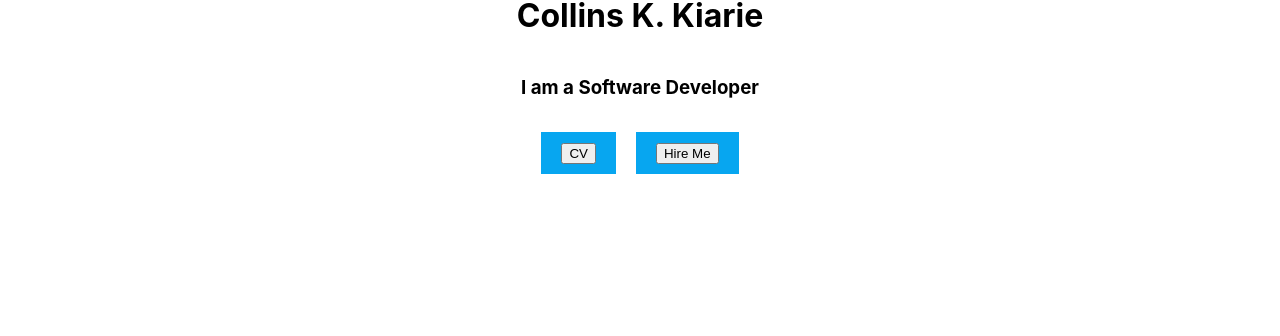
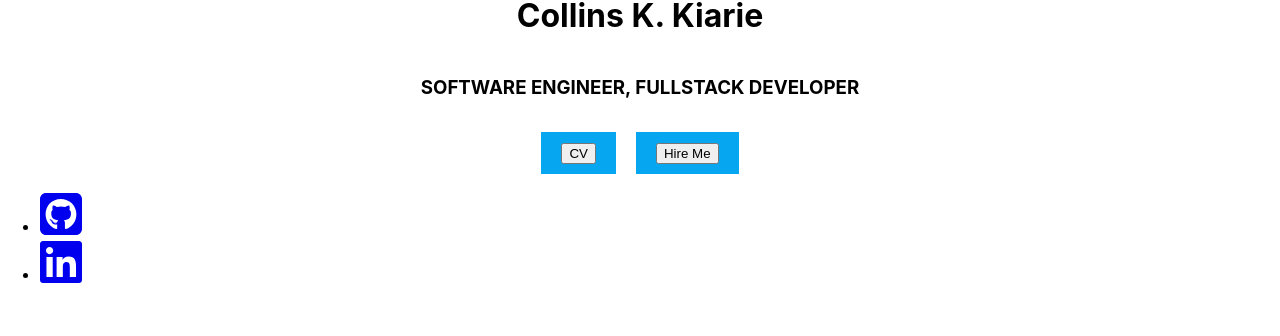
Before and after one commit to Kiarie-Kariuki/Portfolio, a React (Create React App) app: page / in a window 1280 px wide. Shown: the part 457-793 px from the top of the page. Built offline with nearby package versions, Linux system fonts and the light colour scheme.

Commit message:
Completely styled the Navbar

```diff
--- a/src/components/Navbar.js
+++ b/src/components/Navbar.js
@@ -1,13 +1,36 @@
 import collins from '../Images/collins.JPG'
+import React, { useState, useEffect } from 'react';
+import { FontAwesomeIcon } from '@fortawesome/react-fontawesome';
+import { faGithubSquare, faLinkedin} from '@fortawesome/free-brands-svg-icons';
 
 
 console.log (collins)
 
 function Navbar(){
+
+    const [prevScrollPos, setPrevScrollPos] = useState(0);
+    const [visible, setVisible] = useState(true);
+
+    useEffect(() => {
+        const handleScroll = () => {
+            const currentScrollPos = window.scrollY;
+
+            setVisible(prevScrollPos > currentScrollPos || currentScrollPos < 30);
+
+            setPrevScrollPos(currentScrollPos);
+        };
+
+        window.addEventListener('scroll', handleScroll);
+
+        return () => {
+            window.removeEventListener('scroll', handleScroll);
+        };
+    }, [prevScrollPos]);
+
     return(
-        <div>
-            <div className="Navbar" id="navbar">
-                <div>
+        <div className='NavbarContainer'>
+            <div className={`Navbar ${visible ? '' : 'scrolled'}`} id="navbar">
+                <div className='cv'>
                     <h2>ONLINE CV</h2>
                 </div>
                 <div className="nav-icons">
@@ -24,7 +47,7 @@ function Navbar(){
             </div>
             <div className='intro'>
                 <h1 className='name'>Collins K. Kiarie</h1>
-                <h3 className='info'>I am a Software Developer</h3>
+                <h3 className='info'>SOFTWARE ENGINEER, FULLSTACK DEVELOPER</h3>
             </div>
             <div className='buttons'>
                 <div className='cvButton'>
@@ -34,6 +57,20 @@ function Navbar(){
                     <button className='hire'> Hire Me </button>
                 </div>
             </div>
+            <div className='share'>
+                <ul className='icons'>
+                    <li>
+                        <a href='https://github.com/yourusername'>
+                            <FontAwesomeIcon icon={faGithubSquare} size="3x" />
+                        </a>
+                    </li>
+                    <li>
+                        <a href='https://www.linkedin.com/in/collins-kiarie'>
+                            <FontAwesomeIcon icon={faLinkedin} size="3x" />
+                        </a>
+                    </li>
+                </ul>
+            </div>
         </div>
     );
 }
```
